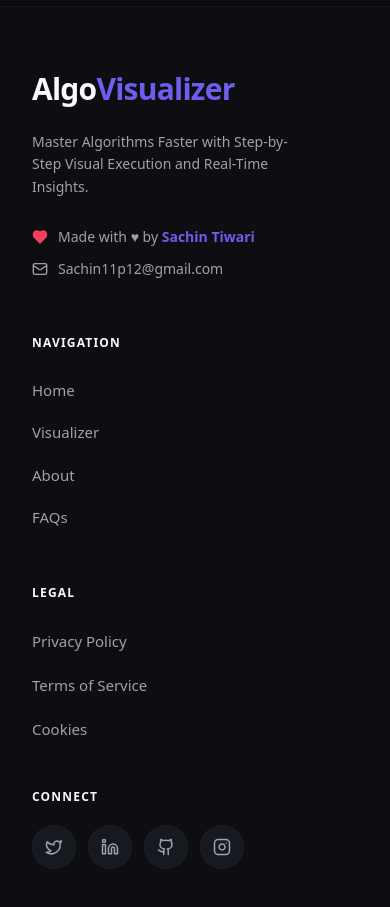
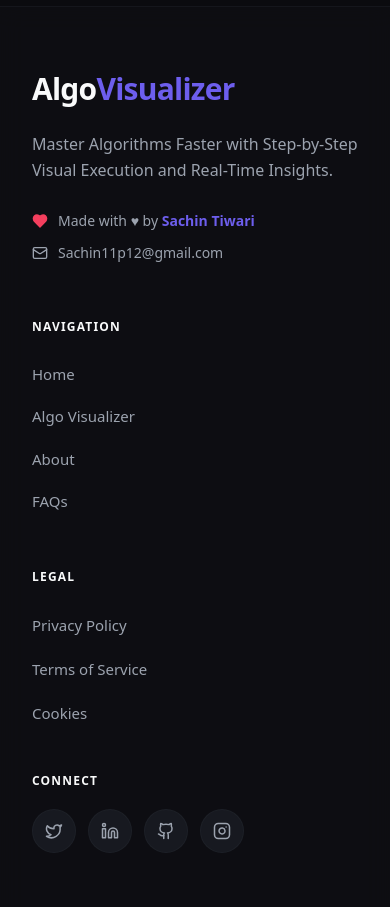
Before and after one commit to sachin11p12/Algorithm-Visualizer, a Next.js app in the folder Frontend/: page / in a window 390 px wide. Shown: the part 2200-3107 px from the top of the page. Built offline with nearby package versions, Linux system fonts and the light colour scheme.

Commit message:
feat: implement responsive footer component with branding, navigation, and social links

```diff
--- a/Frontend/components/layout/Footer.tsx
+++ b/Frontend/components/layout/Footer.tsx
@@ -15,7 +15,7 @@ export const Footer: React.FC = () => {
 
   const navLinks = [
     { label: 'Home', href: '/' },
-    { label: 'Visualizer', href: '/sorting/bubble-sort' },
+    { label: 'Algo Visualizer', href: '/sorting/bubble-sort' },
     { label: 'About', href: '#' },
     { label: 'FAQs', href: '#' },
   ];
@@ -43,7 +43,7 @@ export const Footer: React.FC = () => {
         </div>
 
         {/* Tagline */}
-        <p className="text-sm text-muted-foreground leading-relaxed max-w-[280px]">
+        <p className="text-md text-muted-foreground leading-relaxed max-w-[380px]">
           Master Algorithms Faster with Step-by-Step Visual Execution and Real-Time Insights.
         </p>
 
@@ -52,7 +52,7 @@ export const Footer: React.FC = () => {
           <div className="flex items-center space-x-2.5 text-sm text-muted-foreground">
             <Heart className="w-4 h-4 text-rose-500 fill-rose-500 flex-shrink-0" />
             <span>
-              Made with ♥ by{' '}
+              Made with <span className='text-sm'>♥</span> by{' '}
               <span className="font-semibold text-primary">Sachin Tiwari</span>
             </span>
           </div>
```
